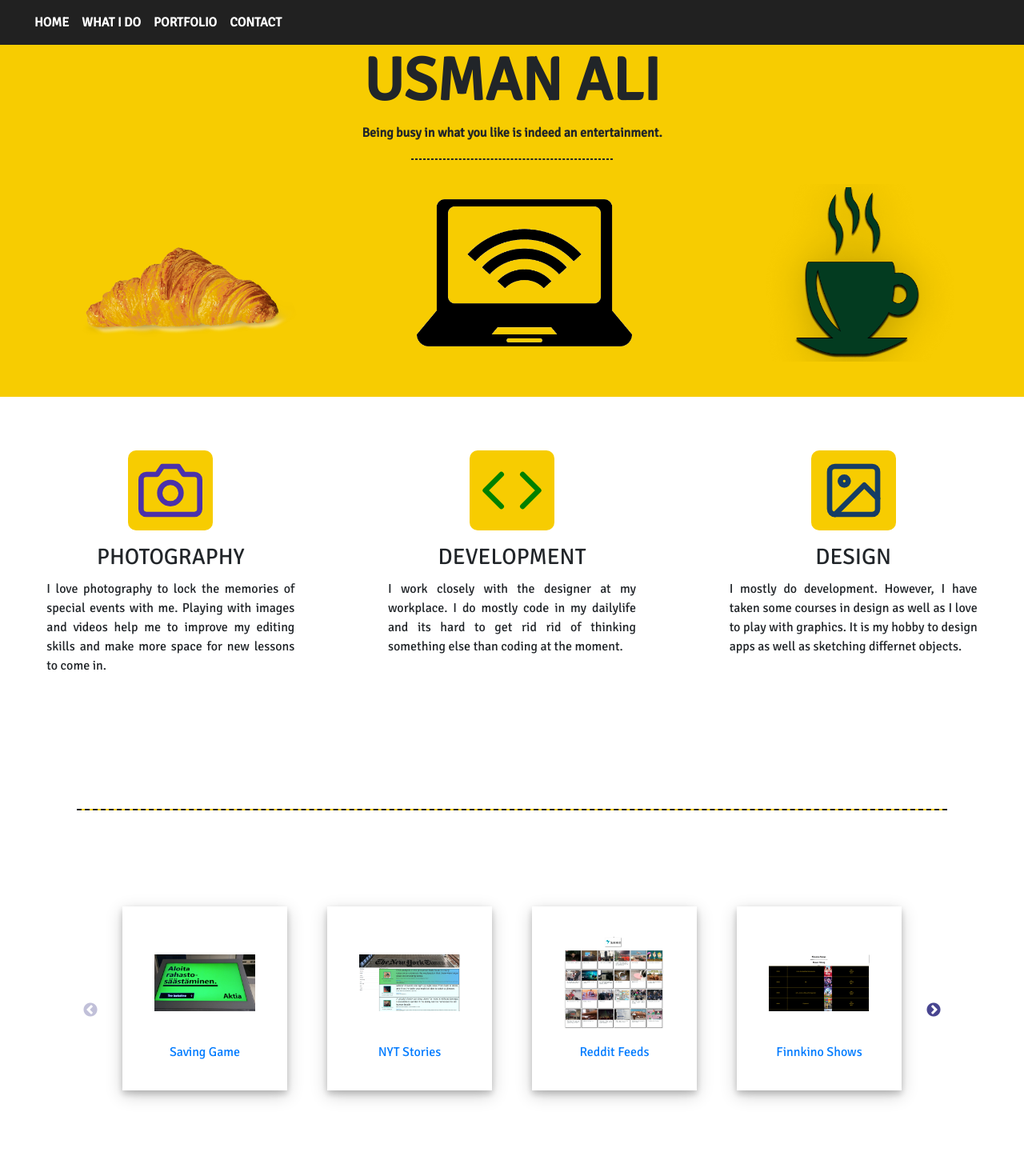
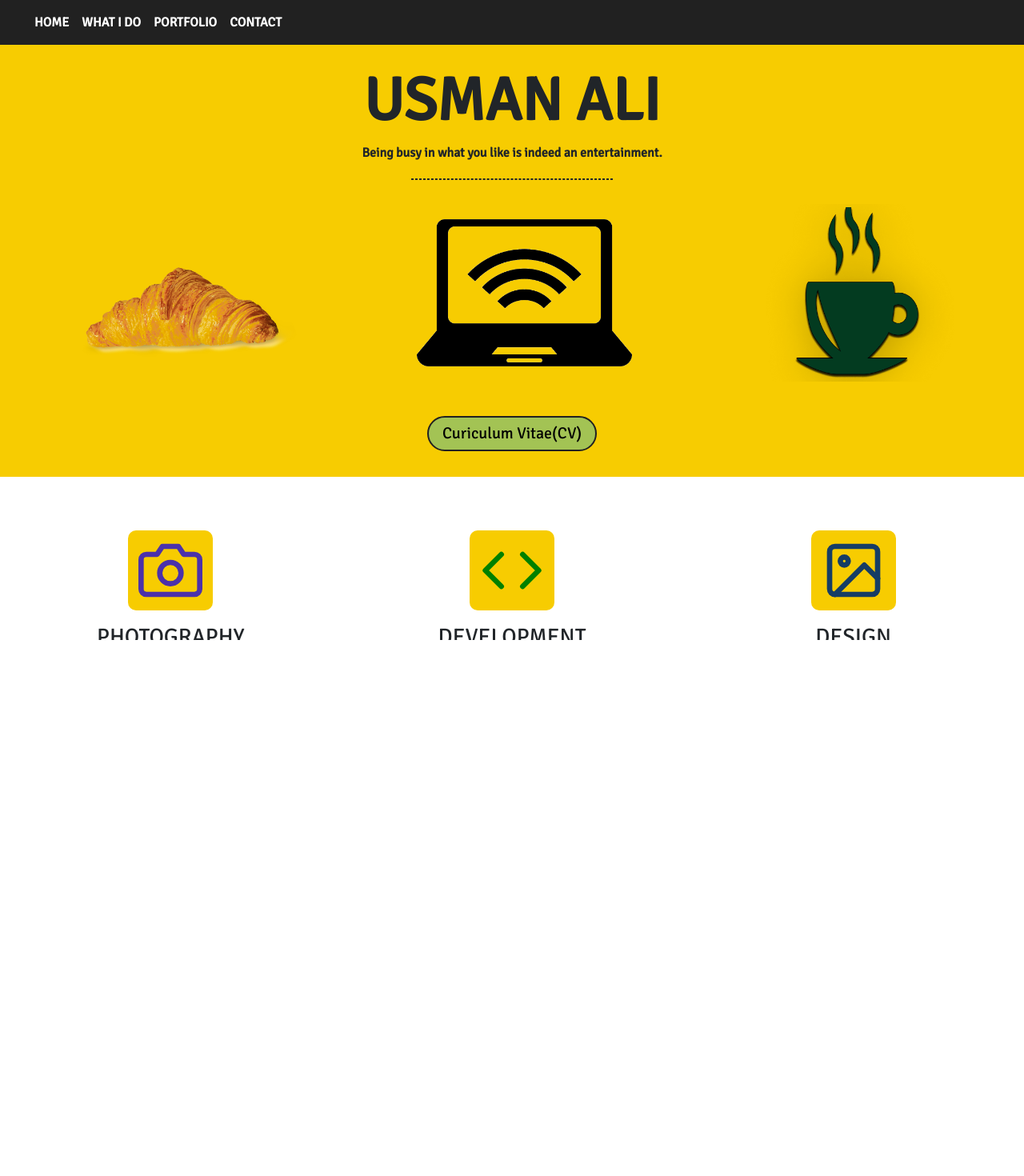
Before and after one commit to usmanali598/portfolio-2020, a React (Create React App) app: page / in a window 1280 px wide. Shown: the top 1470 px of the page at 80% size. After the commit the page ends 800 px from the top, so only its background shows below. Built offline with nearby package versions, Linux system fonts and the light colour scheme; a web font is replaced by a local one.

Commit message:
cv added

```diff
--- a/src/home/Home.js
+++ b/src/home/Home.js
@@ -14,7 +14,12 @@ export default class Home extends Component {
                         <div className='croson'></div>
                         <div className='laptop'></div>
                         <div className='cup'></div>
+                </div>
+                <div className="ownCv">
+                <div className='home-incv' onClick={() => window.open(require('../sets/UsmanCv.pdf'), '_none')}>
+                        <p> Curiculum Vitae(CV)</p>
                     </div>
+                </div>
             </div>
         )
     }
--- a/src/index.css
+++ b/src/index.css
@@ -1,5 +1,13 @@
-body {
-  margin: 0;
+html,body
+{
+    width: 100%;
+    height: 100%;
+    margin: 0px;
+    padding: 0px;
+    overflow-x: hidden;
+    font-family: 'Signika', sans-serif !important;
+}
+/* body { */
   /* font-family: -apple-system, BlinkMacSystemFont, "Segoe UI", "Roboto", "Oxygen", */
     /* "Ubuntu", "Cantarell", "Fira Sans", "Droid Sans", "Helvetica Neue", */
     /* sans-serif; */
@@ -7,13 +15,12 @@ body {
   /* -moz-osx-font-smoothing: grayscale; */
   /* font-family: 'Inconsolata', monospace !important; */
   /* font-family: 'Shadows Into Light', cursive !important; */
-  font-family: 'Signika', sans-serif !important;
   /* font-family: 'Tomorrow', sans-serif !important; */
   /* font-family: 'Cinzel', serif !important; */
   /* font-family: 'Caveat', cursive !important; */
   /* font-family: 'Orbitron', sans-serif !important; */
   /* font-family: 'Great Vibes', cursive !important;  */
-}
+/* } */
 
 /* code {
   font-family: source-code-pro, Menlo, Monaco, Consolas, "Courier New",
@@ -29,9 +36,29 @@ body {
 
 /* Home */
 
+
+.home-main{
+  width: auto;
+  /* height: 570px; */
+  background-color: #F7CC01;
+  background-repeat: no-repeat;
+  background-size: cover;
+  background-position: center;
+}
+.home-name{
+  text-align: center;
+  font-weight: bold;
+  font-size: 75px;
+  padding-top: 25px;
+}
+.home-quote{
+  text-align: center;
+  font-weight: bold;
+}
+
 div.home-pics{
   width: auto;
-  /* height: 400px; */
+  height: 265px;
   display: flex;
   justify-content: space-around;
 }
@@ -63,10 +90,11 @@ div.cup{
 @media only screen and (max-width: 530px) {
   .home-main{
     background-color: #F7CC01;
-    height: 300px;
+    height: 380px;
   }
   .home-pics{
-    height:300px;
+    /* height:300px; */
+    display: none !important;
   }
   div.cup, div.croson, div.laptop{
     display: none;
@@ -76,33 +104,16 @@ div.cup{
   .home-main{
     /* background-image: url(./sets/imes/home-panel.png); */
     background: #F7CC01;
-    height: 440px;
+    height: 540px;
   }
 }
 
-.home-main{
-  width: auto;
-  /* height: 600px; */
-  background-color: #F7CC01;
-  background-repeat: no-repeat;
-  background-size: cover;
-  background-position: center;
-}
-.home-name{
-  text-align: center;
-  font-weight: bold;
-  font-size: 75px;
-}
-.home-quote{
-  text-align: center;
-  font-weight: bold;
-}
 
-.home-light::before{
+/* .home-light::before{ */
   /* content: '||||||||--------|||||||||'; */
   /* position: relative; */
   /* bottom: 17px; */
-}
+/* } */
 .home-light{
   margin: 20px auto 30px;
   padding: 0;
@@ -111,6 +122,28 @@ div.cup{
   /* border-top: solid 5px; */
   text-align: center;
 }
+
+div.ownCv{
+  width: 100%;
+  display: flex;
+}
+
+div.home-incv{
+  /* width: 20%; */
+  /* height: 35px; */
+  background: rgba(35, 181, 207, 0.4);
+  color: black;
+  border: solid 2px #212121;
+  border-radius: 40px;
+  font-size: 20px;
+  margin: auto;
+  display: flex;
+  text-align: center;
+}
+  div.home-incv p{
+    margin: auto;
+    padding: 5px 17px;
+  }
 
 /* Navbar */
 
@@ -148,7 +181,7 @@ a.nav-link:hover{
 textarea.msg{
   width: 80%;
   margin: 10px auto;
-  height: 341.2px;
+  height: 270px;
   outline: 2px solid;
 }
 input.email{
--- a/src/portfolio/Blocks.js
+++ b/src/portfolio/Blocks.js
@@ -45,14 +45,6 @@ export default class Blocks extends Component {
             <div className='conten' id='conten'>
                 <Slider {...settings}>
               <div>
-                <div className='blocks'>
-                  <div className='akt'> </div>
-                  <div>
-                    <p className='blk-text'>Saving Game</p>
-                  </div>
-                </div>
-              </div>
-              <div>
               <div className='blocks' ><a href="https://usmanalicodes.netlify.com/" rel="noopener noreferrer" target='_blank'>
               <div className='nytim'> </div>
                   <div>
--- a/src/portfolio/blks.css
+++ b/src/portfolio/blks.css
@@ -30,20 +30,6 @@
       height: 300px;
   }
 
-.akt{
-    background-image: url(../sets/imes/akt.jpeg);
-    background-repeat: no-repeat;
-    background-size: contain;
-    background-position: center;
-    height: 150px;
-    /* height: 250px; */
-    margin:0px 20px;
-
-    /* width: 1485px; */
-    /* height: 80%; */
-    /* margin: 25px; */
-    /* box-shadow: rgba(0, 0, 0, 0.2) 0px 4px 8px 0px, rgba(0, 0, 0, 0.19) 0px 6px 20px 0px; */
-}
 
 .stor{
     background-image: url(../sets/imes/reit.png);
--- a/src/tehtava/Tehtava.js
+++ b/src/tehtava/Tehtava.js
@@ -5,7 +5,6 @@ import '../index.css';
 const Tehtava = (props) => {
     return (
         <div className='cont-ener' id='tehtava'>
-
                 <div className="box">
                     <div className="pic"><FiCamera style={{ color: '#2a14ccd6', fontSize: '80px', margin: 'auto', textShadow: '2px 2px 8px #FF0000' }} /></div>
                     <div className="botom-text">
```
Also changed, not shown: src/sets/imes/akt.jpeg (deleted), 1 other file (tests, documents, lock files or other folders). Lines whose indentation alone changed are shown as unchanged.
